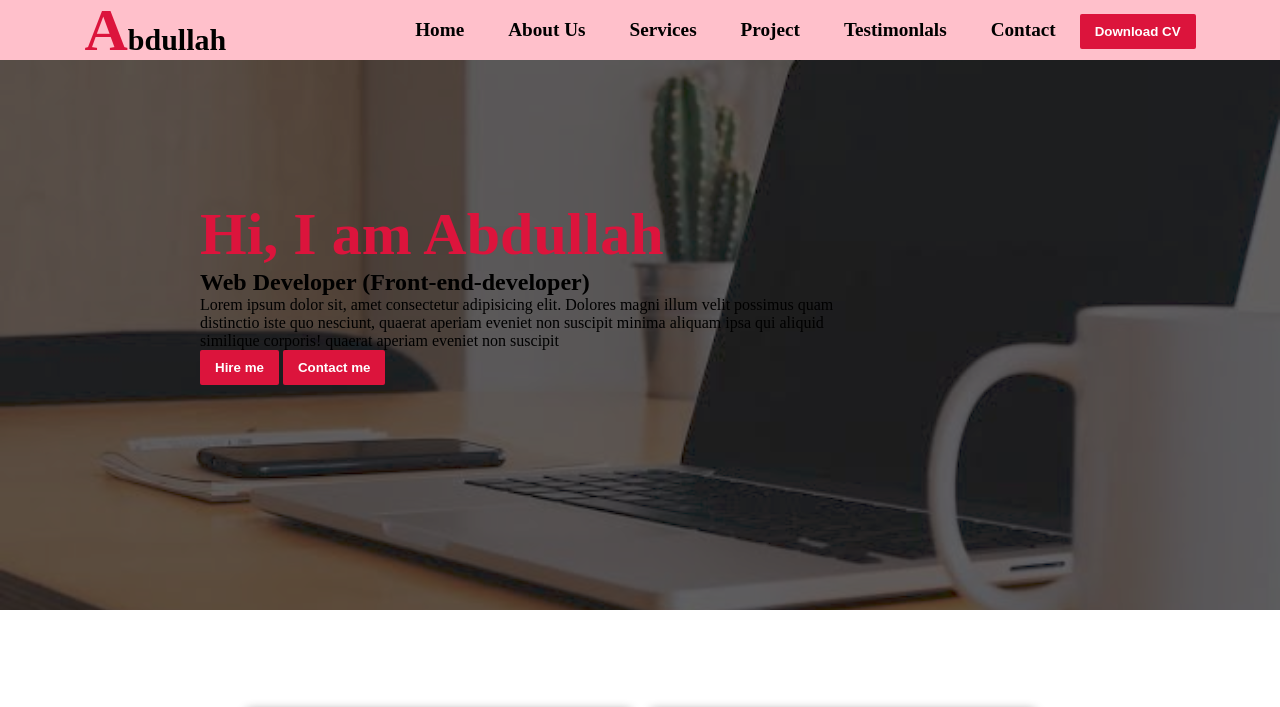
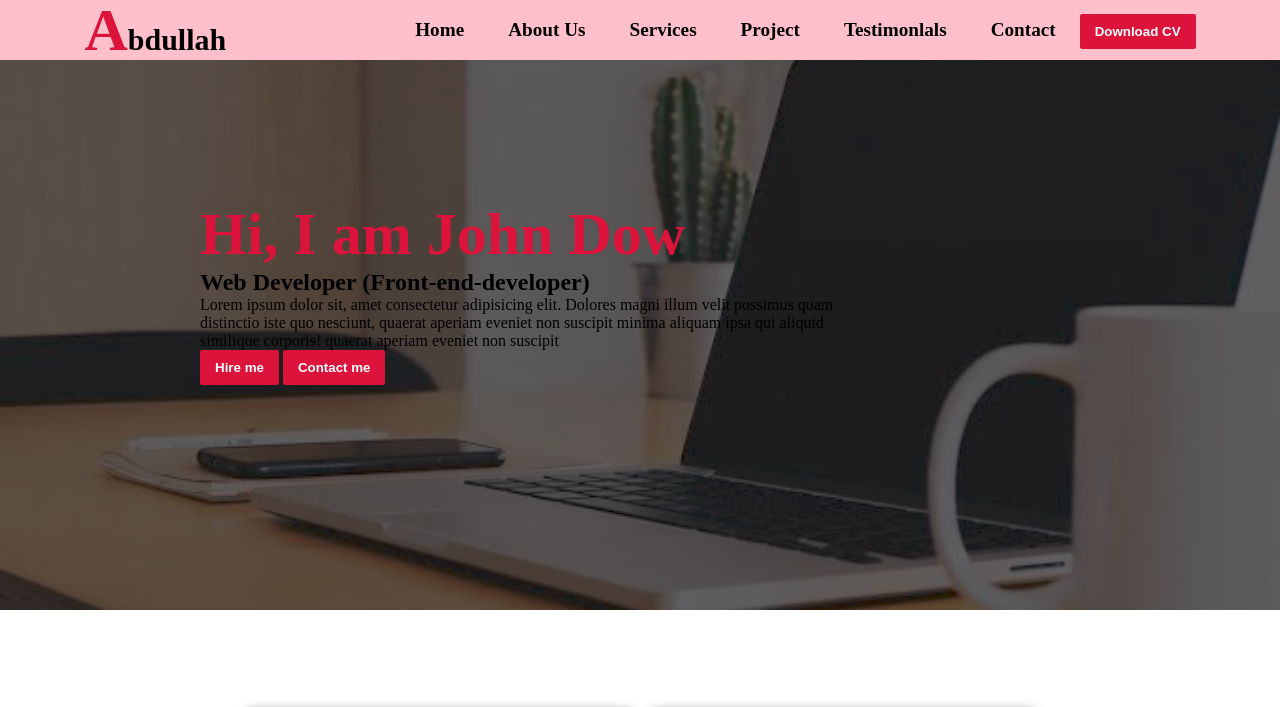
Before and after one commit to Abdullah3340/test2, a plain HTML site: page index.html in a window 1280 px wide. Shown: the top 707 px of the page. Drawn offline with Linux system fonts and the light colour scheme.

Commit message:
Update index.html

```diff
--- a/index.html
+++ b/index.html
@@ -23,7 +23,7 @@
 
     <section class="hero">
        <div class="herocontainer">
-        <h1><span>Hi, I am Abdullah</span></h1>
+        <h1><span>Hi, I am John Dow</span></h1>
         <h2>Web Developer (Front-end-developer)</h2>
         <p>Lorem ipsum dolor sit, amet consectetur adipisicing elit. Dolores magni illum velit
         possimus quam distinctio iste quo nesciunt, quaerat aperiam eveniet non suscipit
```
